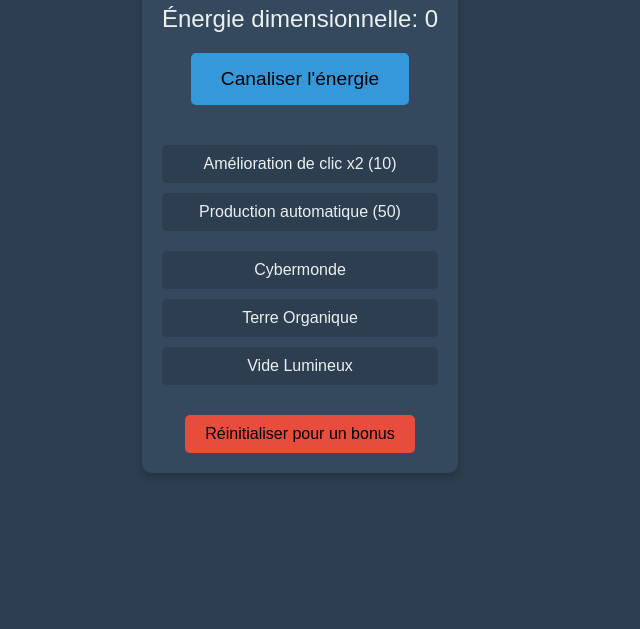
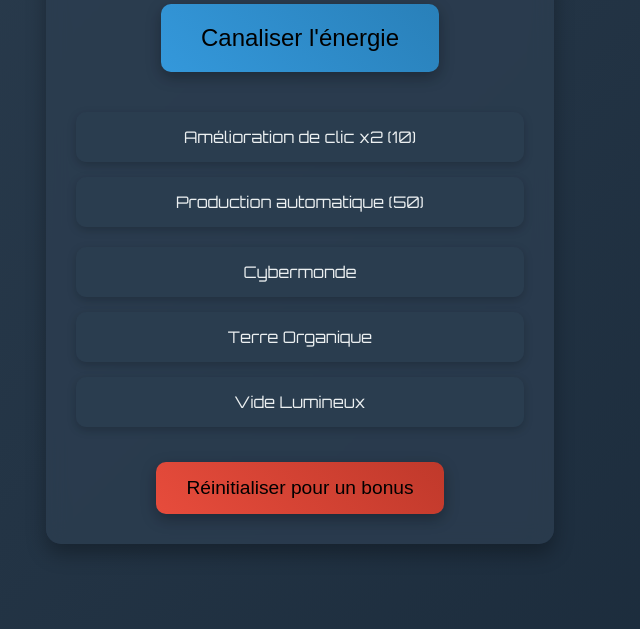
Before and after one commit to Haakio/pz, a plain HTML site: page index.html in a window 1280 px wide. Shown: the part 171-800 px from the top of the page, without its empty margins (340-980 px from the left). Drawn offline with Linux system fonts and the light colour scheme.

Commit message:
Update index.html

```diff
--- a/index.html
+++ b/index.html
@@ -5,67 +5,78 @@
     <meta name="viewport" content="width=device-width, initial-scale=1.0">
     <title>Jeu Clicker Interdimensionnel</title>
     <style>
+        @import url('https://fonts.googleapis.com/css2?family=Orbitron:wght@400;500;600&display=swap');
+
         body {
-            font-family: 'Arial', sans-serif;
+            font-family: 'Orbitron', sans-serif;
             display: flex;
             justify-content: center;
             align-items: center;
             height: 100vh;
             margin: 0;
-            background-color: #2c3e50;
+            background: linear-gradient(135deg, #2c3e50, #1a2a3a);
             color: #ecf0f1;
-            transition: background-color 1s, color 1s;
+            transition: background 1s, color 1s;
+            overflow: hidden;
         }
         .container {
             text-align: center;
-            padding: 20px;
-            border-radius: 10px;
-            background-color: #34495e;
-            box-shadow: 0 4px 8px rgba(0, 0, 0, 0.2);
+            padding: 30px;
+            border-radius: 15px;
+            background: rgba(44, 62, 80, 0.8);
+            box-shadow: 0 10px 20px rgba(0, 0, 0, 0.3);
+            backdrop-filter: blur(10px);
         }
         .energy {
-            font-size: 1.5em;
+            font-size: 2em;
             margin-bottom: 20px;
+            animation: fadeIn 2s;
         }
         .click-button {
-            font-size: 1.2em;
-            padding: 15px 30px;
+            font-size: 1.5em;
+            padding: 20px 40px;
             margin-bottom: 20px;
             cursor: pointer;
-            background-color: #3498db;
+            background: linear-gradient(45deg, #3498db, #2980b9);
             border: none;
-            border-radius: 5px;
-            transition: background-color 0.3s;
+            border-radius: 10px;
+            box-shadow: 0 5px 15px rgba(0, 0, 0, 0.3);
+            transition: transform 0.3s, box-shadow 0.3s;
         }
         .click-button:hover {
-            background-color: #2980b9;
+            transform: scale(1.05);
+            box-shadow: 0 8px 20px rgba(0, 0, 0, 0.4);
         }
         .upgrades, .dimensions {
             margin-top: 20px;
         }
         .upgrade, .dimension {
-            margin: 10px 0;
+            margin: 15px 0;
             cursor: pointer;
-            background-color: #2c3e50;
-            padding: 10px;
-            border-radius: 5px;
-            transition: background-color 0.3s;
+            background: rgba(44, 62, 80, 0.7);
+            padding: 15px;
+            border-radius: 10px;
+            transition: background 0.3s, transform 0.3s;
+            box-shadow: 0 3px 10px rgba(0, 0, 0, 0.2);
         }
         .upgrade:hover, .dimension:hover {
-            background-color: #34495e;
+            background: rgba(44, 62, 80, 0.9);
+            transform: scale(1.03);
         }
         .prestige-button {
             margin-top: 20px;
-            font-size: 1em;
-            padding: 10px 20px;
+            font-size: 1.2em;
+            padding: 15px 30px;
             cursor: pointer;
-            background-color: #e74c3c;
+            background: linear-gradient(45deg, #e74c3c, #c0392b);
             border: none;
-            border-radius: 5px;
-            transition: background-color 0.3s;
+            border-radius: 10px;
+            box-shadow: 0 5px 15px rgba(0, 0, 0, 0.3);
+            transition: transform 0.3s, box-shadow 0.3s;
         }
         .prestige-button:hover {
-            background-color: #c0392b;
+            transform: scale(1.05);
+            box-shadow: 0 8px 20px rgba(0, 0, 0, 0.4);
         }
         .fade-transition {
             animation: fade 1s;
@@ -73,6 +84,10 @@
         @keyframes fade {
             from { opacity: 0; }
             to { opacity: 1; }
+        }
+        @keyframes fadeIn {
+            from { opacity: 0; transform: translateY(-20px); }
+            to { opacity: 1; transform: translateY(0); }
         }
     </style>
 </head>
@@ -106,9 +121,9 @@
         let prestigeMultiplier = 1;
 
         const dimensions = {
-            "Cybermonde": { background: "#1abc9c", color: "#ecf0f1", boost: 1.5 },
-            "Terre Organique": { background: "#2ecc71", color: "#ecf0f1", boost: 2 },
-            "Vide Lumineux": { background: "#e67e22", color: "#ecf0f1", boost: 2.5 }
+            "Cybermonde": { background: "linear-gradient(135deg, #1abc9c, #16a085)", color: "#ecf0f1", boost: 1.5 },
+            "Terre Organique": { background: "linear-gradient(135deg, #2ecc71, #27ae60)", color: "#ecf0f1", boost: 2 },
+            "Vide Lumineux": { background: "linear-gradient(135deg, #e67e22, #d35400)", color: "#ecf0f1", boost: 2.5 }
         };
 
         let currentDimension = null;
@@ -189,7 +204,7 @@
         function changeDimension(dimension) {
             if (dimensions[dimension]) {
                 currentDimension = dimension;
-                document.body.style.backgroundColor = dimensions[dimension].background;
+                document.body.style.background = dimensions[dimension].background;
                 document.body.style.color = dimensions[dimension].color;
                 clickMultiplier *= dimensions[dimension].boost;
                 document.body.classList.add('fade-transition');
```
